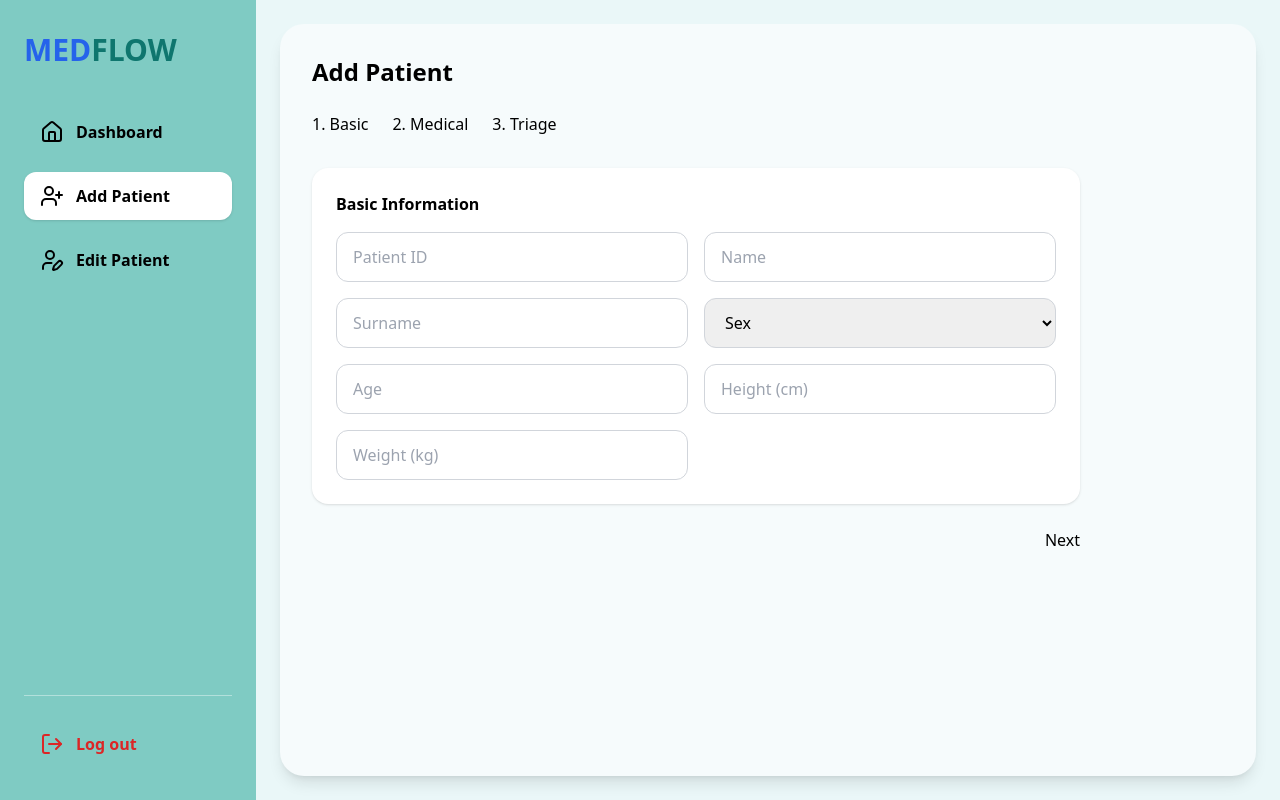
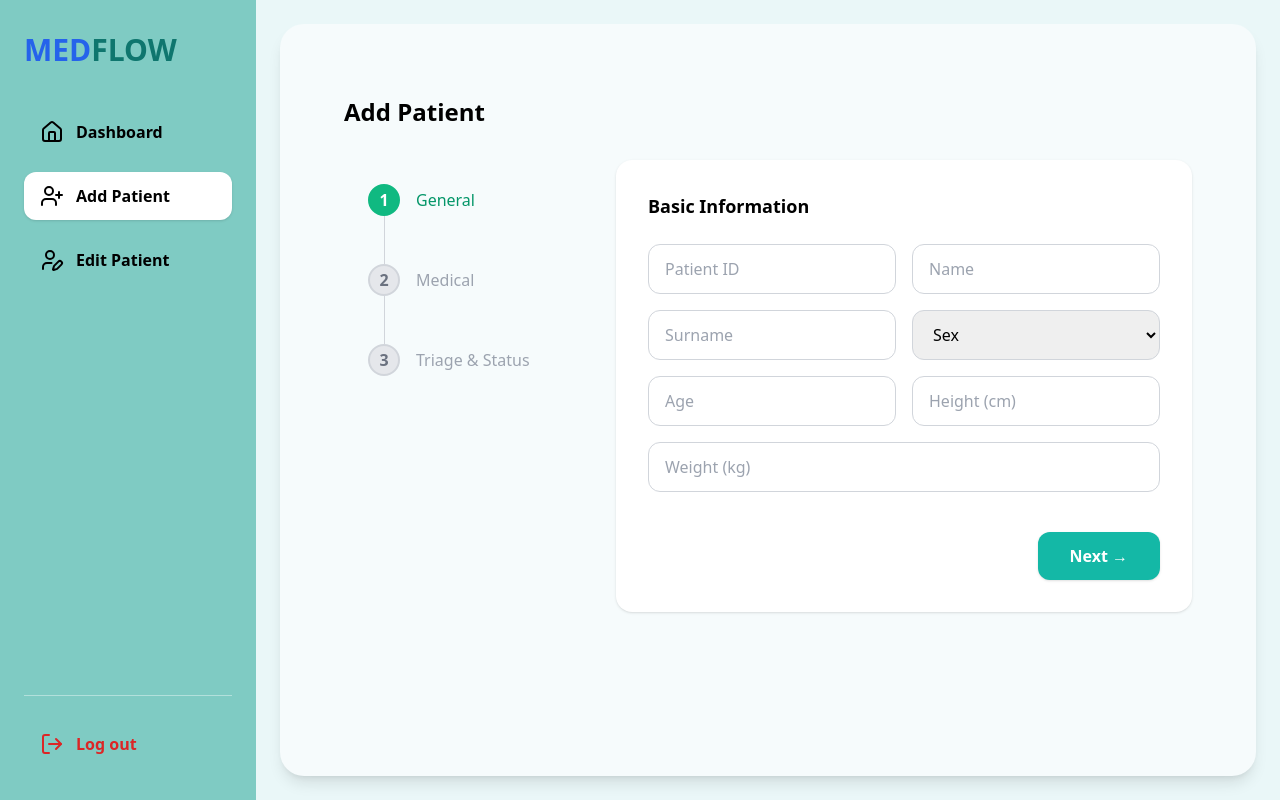
Before and after one commit to lils2409/Fake-docters, a Flask app: page /dashboard in a window 1280 px wide, after a click on "Add Patient". Run offline with Flask 3, Linux system fonts and the light colour scheme; a user stored in the database is signed in; some libraries are stand-ins or nearby versions.

Commit message:
page add function done

```diff
--- a/templates/dashboard.html
+++ b/templates/dashboard.html
@@ -5,6 +5,37 @@
     <title>MedFlow Dashboard</title>
     <script src="https://cdn.tailwindcss.com"></script>
     <script src="https://unpkg.com/lucide@latest"></script>
+    <style>
+      .step-circle {
+        width: 32px;
+        height: 32px;
+        border-radius: 9999px;
+        display: flex;
+        align-items: center;
+        justify-content: center;
+        font-weight: 600;
+        background-color: #e5e7eb; /* gray-200 */
+        color: #6b7280;           /* gray-500 */
+        border: 2px solid #d1d5db;/* gray-300 */
+        z-index: 10;
+      }
+
+      .step-label {
+        color: #9ca3af; /* gray-400 */
+        font-weight: 500;
+      }
+
+      .stepper-item.active .step-circle {
+        background-color: #10b981; /* green-500 */
+        border-color: #10b981;
+        color: #ffffff;
+      }
+
+      .stepper-item.active .step-label {
+        color: #059669; /* green-600 */
+      }
+    </style>
+
 </head>
 
 <script src="./script.js"></script>
@@ -81,27 +112,60 @@
 
 <!-- ADD PATIENT -->
 <div id="add" class="page hidden">
-  <h2 class="text-2xl font-semibold mb-6">Add Patient</h2>
+  <div class="flex justify-center px-8 py-10">
+  <div class="w-full max-w-6xl">
 
-  <!-- Step indicator -->
-  <div class="flex gap-6 mb-8">
-    <div class="step-indicator active">1. Basic</div>
-    <div class="step-indicator">2. Medical</div>
-    <div class="step-indicator">3. Triage</div>
+    <!-- Title -->
+    <h2 class="text-2xl font-semibold mb-8">Add Patient</h2>
+
+    <div class="flex gap-12">
+
+      <!-- LEFT: Stepper -->
+<aside class="w-56 pt-6">
+  <div class="pl-6">
+
+    <!-- STEP 1 -->
+    <div class="stepper-item flex items-start gap-4" data-step="1">
+      <div class="flex flex-col items-center">
+        <div class="step-circle">1</div>
+        <div class="w-px h-12 bg-gray-300"></div>
+      </div>
+      <span class="step-label mt-1">General</span>
     </div>
 
-  <form method="POST" action="/add_patient" id="addPatientForm" class="max-w-3xl">
+    <!-- STEP 2 -->
+    <div class="stepper-item flex items-start gap-4" data-step="2">
+      <div class="flex flex-col items-center">
+        <div class="step-circle">2</div>
+        <div class="w-px h-12 bg-gray-300"></div>
+      </div>
+      <span class="step-label mt-1">Medical</span>
+    </div>
+
+    <!-- STEP 3 (LAST – no line) -->
+    <div class="stepper-item flex items-start gap-4" data-step="3">
+      <div class="flex flex-col items-center">
+        <div class="step-circle">3</div>
+      </div>
+      <span class="step-label mt-1">Triage & Status</span>
+    </div>
+
+  </div>
+</aside>
+
+      <!-- RIGHT: Form -->
+      <main class="flex-1 flex justify-center">
+        <div class="w-full max-w-3xl bg-white rounded-2xl shadow p-8">
 
           <!-- STEP 1 -->
           <div class="step" data-step="1">
-      <div class="bg-white rounded-2xl p-6 shadow">
-        <h3 class="font-semibold mb-4">Basic Information</h3>
+            <h3 class="font-semibold text-lg mb-6">Basic Information</h3>
 
             <div class="grid grid-cols-2 gap-4">
               <input name="patient_id" class="input" placeholder="Patient ID" required>
               <input name="name" class="input" placeholder="Name" required>
+
               <input name="surname" class="input" placeholder="Surname" required>
-
               <select name="sex" class="input" required>
                 <option value="">Sex</option>
                 <option>Male</option>
@@ -111,17 +175,21 @@
 
               <input name="age" type="number" class="input" placeholder="Age" required>
               <input name="height" class="input" placeholder="Height (cm)" required>
-          <input name="weight" class="input" placeholder="Weight (kg)" required>
-        </div>
+
+              <input name="weight" class="input col-span-2" placeholder="Weight (kg)" required>
             </div>
 
-      <div class="flex justify-end mt-6">
-        <button type="button" class="btn-primary" onclick="nextStep()">
-          Next
+            <!-- Button -->
+            <div class="flex justify-end mt-10">
+              <button
+                type="button"
+                onclick="nextStep(1)"
+                class="bg-teal-500 hover:bg-teal-400 text-white font-semibold px-8 py-3 rounded-xl shadow transition"
+              >
+                Next →
               </button>
             </div>
           </div>
-
           <!-- STEP 2 -->
     <div class="step hidden" data-step="2">
       <div class="bg-white rounded-2xl p-6 shadow">
@@ -136,8 +204,8 @@
       </div>
 
       <div class="flex justify-between mt-6">
-        <button type="button" class="btn-secondary" onclick="prevStep()">Back</button>
-        <button type="button" class="btn-primary" onclick="nextStep()">Next</button>
+        <button type="button" class="btn-secondary bg-teal-500 hover:bg-teal-400 text-white font-semibold px-8 py-3 rounded-xl shadow transition" onclick="prevStep()">Back</button>
+        <button type="button" class="btn-primary bg-teal-500 hover:bg-teal-400 text-white font-semibold px-8 py-3 rounded-xl shadow transition" onclick="nextStep()">Next</button>
       </div>
     </div>
 
@@ -162,12 +230,16 @@
       </div>
 
       <div class="flex justify-between mt-6">
-        <button type="button" class="btn-secondary" onclick="prevStep()">Back</button>
-        <button type="submit" class="btn-primary">Save Patient</button>
+        <button type="button" class="btn-secondary bg-teal-500 hover:bg-teal-400 text-white font-semibold px-8 py-3 rounded-xl shadow transition" onclick="prevStep()">Back</button>
+        <button type="submit" class="btn-primary bg-teal-500 hover:bg-teal-400 text-white font-semibold px-8 py-3 rounded-xl shadow transition">Save Patient</button>
       </div>
     </div>
 
-  </form>
+        </div>
+      </main>
+
+    </div>
+  </div>
 </div>
 
 
--- a/templates/script.js
+++ b/templates/script.js
@@ -1,15 +1,16 @@
 let currentStep = 1;
 
 function showStep(step) {
-  document.querySelectorAll('.step').forEach(s =>
-    s.classList.add('hidden')
-  );
+  // show form step
+  document.querySelectorAll('.step').forEach(s => s.classList.add('hidden'));
+  document.querySelector(`.step[data-step="${step}"]`).classList.remove('hidden');
 
-  document.querySelector(`.step[data-step="${step}"]`)
-    .classList.remove('hidden');
-
-  document.querySelectorAll('.step-indicator').forEach((el, i) => {
-    el.classList.toggle('active', i + 1 === step);
+  // update vertical stepper
+  document.querySelectorAll('.stepper-item').forEach(item => {
+    item.classList.remove('active');
+    if (Number(item.dataset.step) === step) {
+      item.classList.add('active');
+    }
   });
 
   currentStep = step;
```
Also changed, not shown: templates/base.html (+94 -22 lines). Lines whose indentation alone changed are shown as unchanged.
